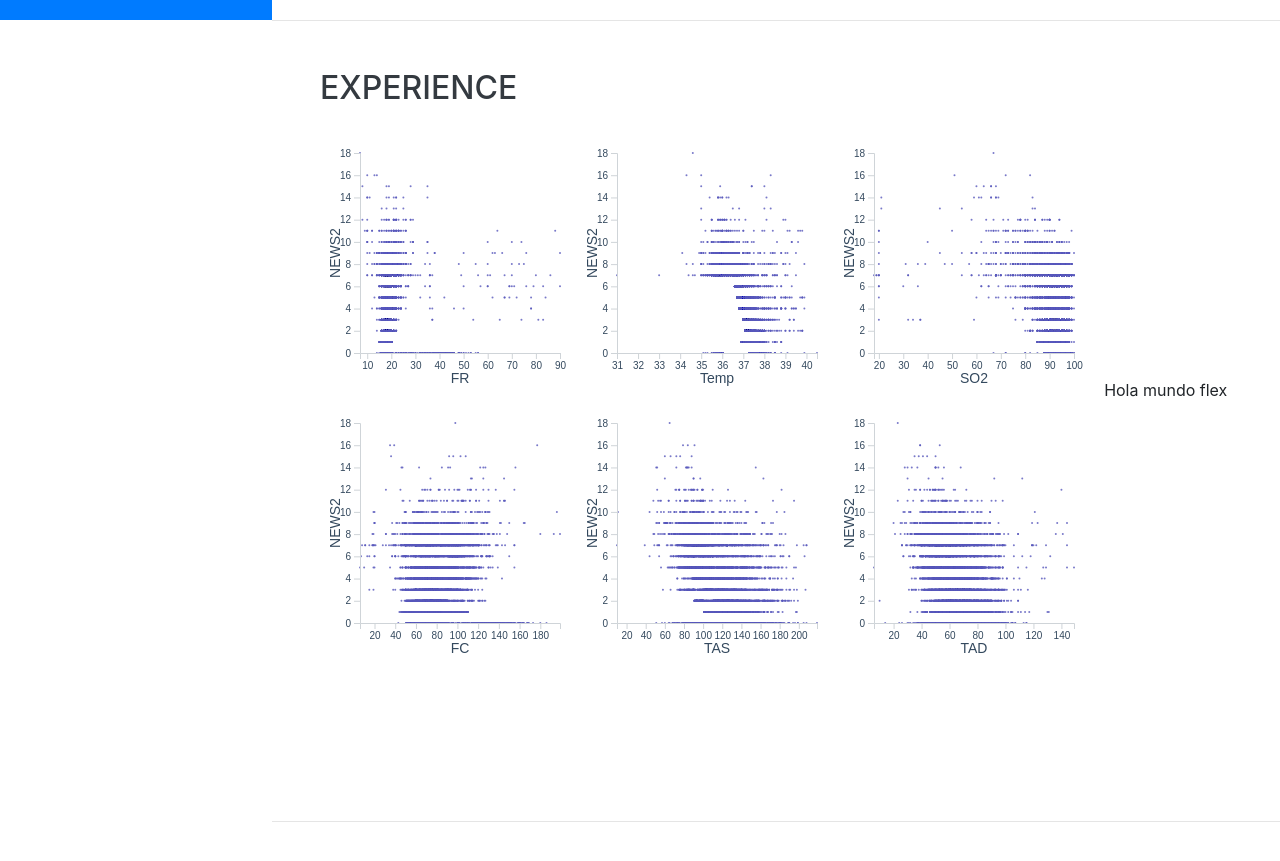
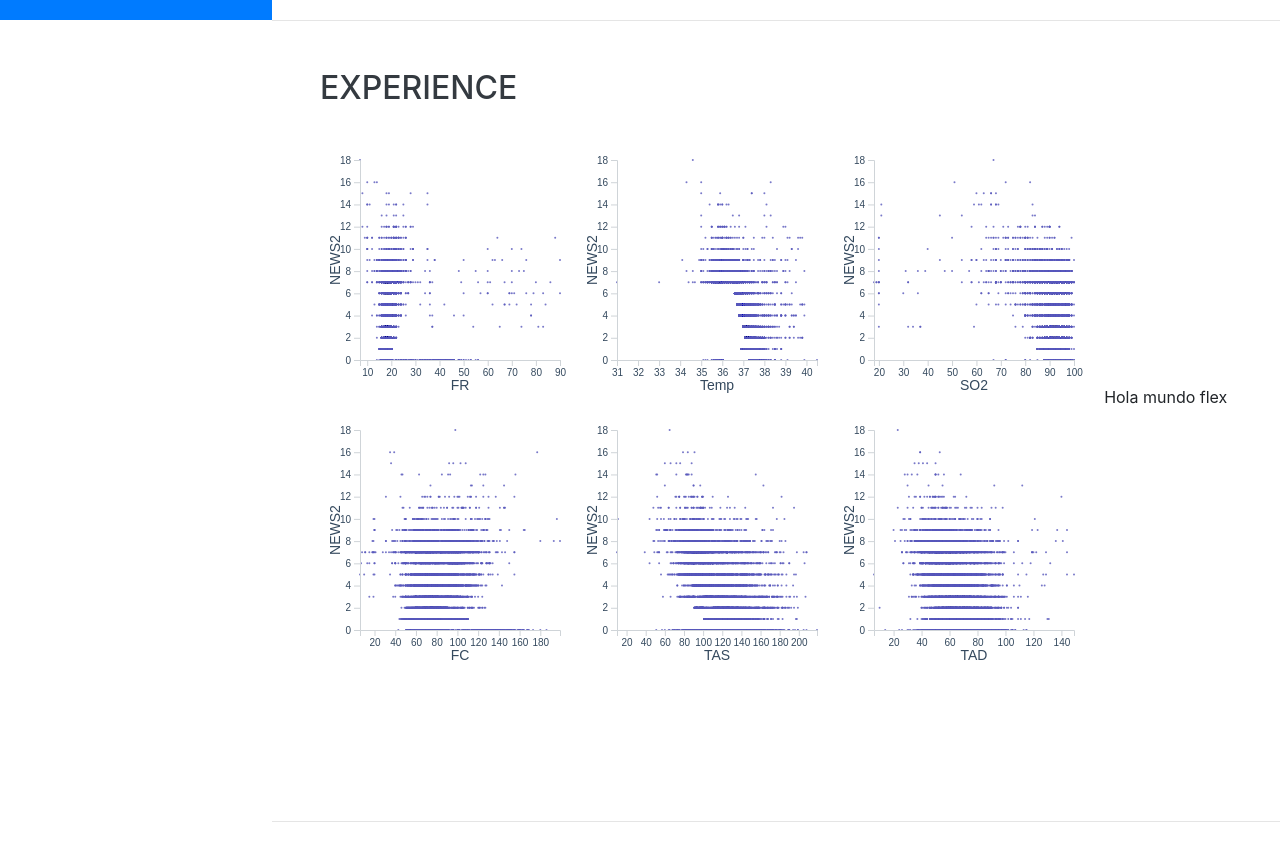
Before and after one commit to isis-4426/isis-4426.github.io, a website with bundled scripts: page index.html in a window 1280 px wide. Shown: the part 780-1641 px from the top of the page. Built offline with nearby package versions, Linux system fonts and the light colour scheme; a web font is replaced by a local one.

Commit message:
centrando objetos verticalmente

```diff
--- a/css/tp1-v1.css
+++ b/css/tp1-v1.css
@@ -1,6 +1,7 @@
 #experience .tp1-v1-view{
     display: flex;
-
+    height: 80%;
+    /* border: 2px solid yellow; */
 }
 
 #experience .tp1-v1-texto{
@@ -19,6 +20,7 @@
     height: 550px;
     align-content: space-between;
     /* border: 2px solid blue; */
+    align-self: center;
   }
 
   #experience svg{
```
